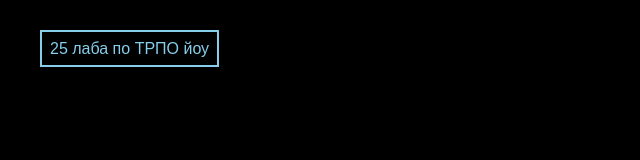
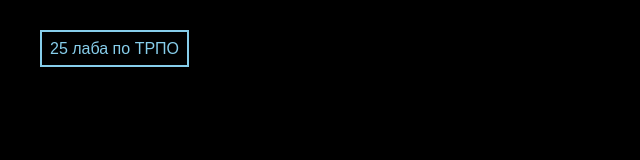
Before and after one commit to 1249974-bot/TRPO_25, a plain HTML site: page index.html in a window 1280 px wide. Shown: the full height of the page, 0-640 px from the left. Drawn offline with Linux system fonts and the light colour scheme.

Commit message:
откат

```diff
--- a/index.html
+++ b/index.html
@@ -7,6 +7,6 @@
     <title>Document</title>
 </head>
 <body>
-    <h>25 лаба по ТРПО йоу</h>
+    <h>25 лаба по ТРПО</h>
 </body>
 </html>
```
